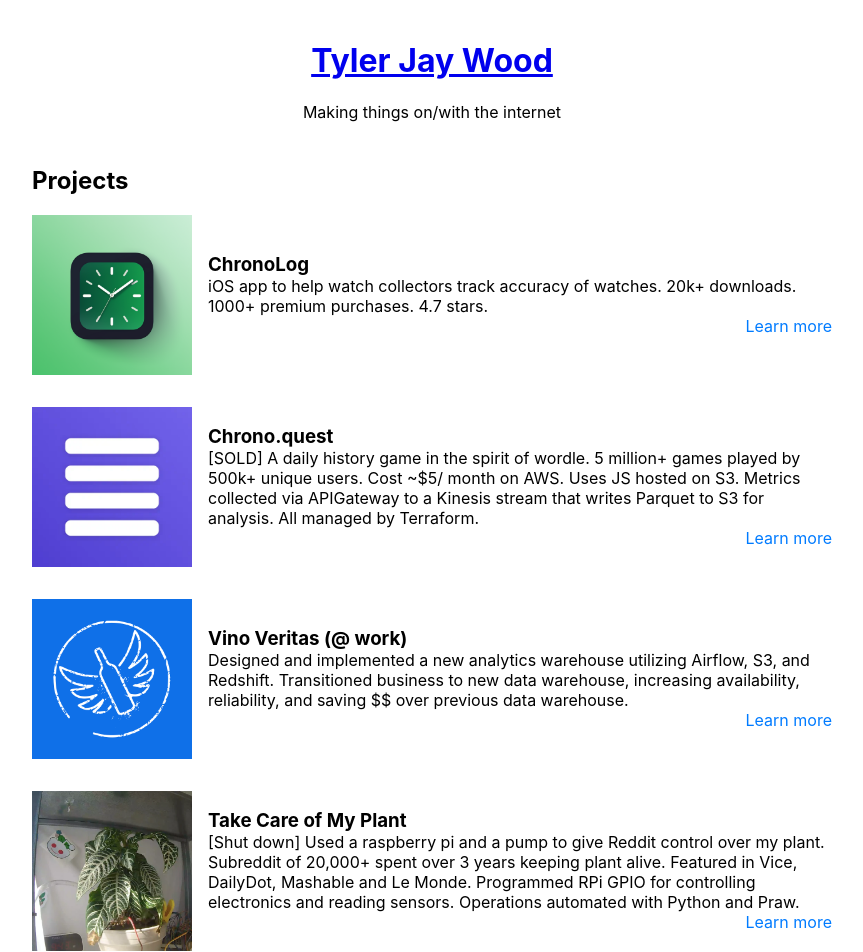
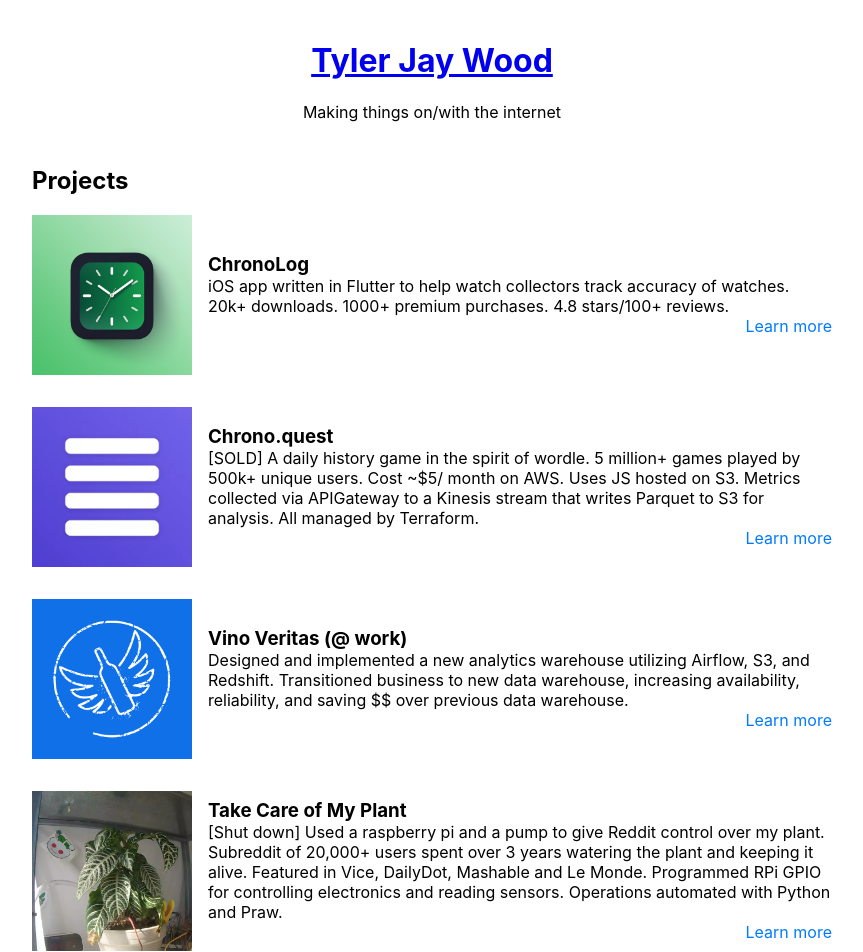
Before and after one commit to t-jayw/tjw-website-frontend, a React (Create React App) app: page / in a window 1280 px wide. Shown: the top 952 px of the page, without its empty margins (208-1071 px from the left). Built offline with nearby package versions, Linux system fonts and the light colour scheme.

Commit message:
Update ProjectList.js

```diff
--- a/src/components/ProjectList.js
+++ b/src/components/ProjectList.js
@@ -14,7 +14,7 @@
 
       <Project
         title="ChronoLog"
-        description="iOS app to help watch collectors track accuracy of watches. 20k+ downloads. 1000+ premium purchases. 4.7 stars."
+        description="iOS app written in Flutter to help watch collectors track accuracy of watches. 20k+ downloads. 1000+ premium purchases. 4.8 stars/100+ reviews."
         imageUrl={watchlogo}
         link="/chronolog"
       />
@@ -38,9 +38,9 @@
 
       <Project
         title="Take Care of My Plant"
-        description="[Shut down] Used a raspberry pi and a pump to give Reddit control over my plant. Subreddit of 20,000+ spent over 3 years keeping plant alive. Featured in Vice, DailyDot, Mashable and Le Monde. Programmed RPi GPIO for controlling electronics and reading sensors. Operations automated with Python and Praw."
+        description="[Shut down] Used a raspberry pi and a pump to give Reddit control over my plant. Subreddit of 20,000+ users spent over 3 years watering the plant and keeping it alive. Featured in Vice, DailyDot, Mashable and Le Monde. Programmed RPi GPIO for controlling electronics and reading sensors. Operations automated with Python and Praw."
         imageUrl={tcomp}
-        link='https://www.reddit.com/r/takecareofmyplant/top/'
+        link='https://www.reddit.com/r/takecareofmyplant/top/?sort=top&t=all'
       />
 
     </section>
```
